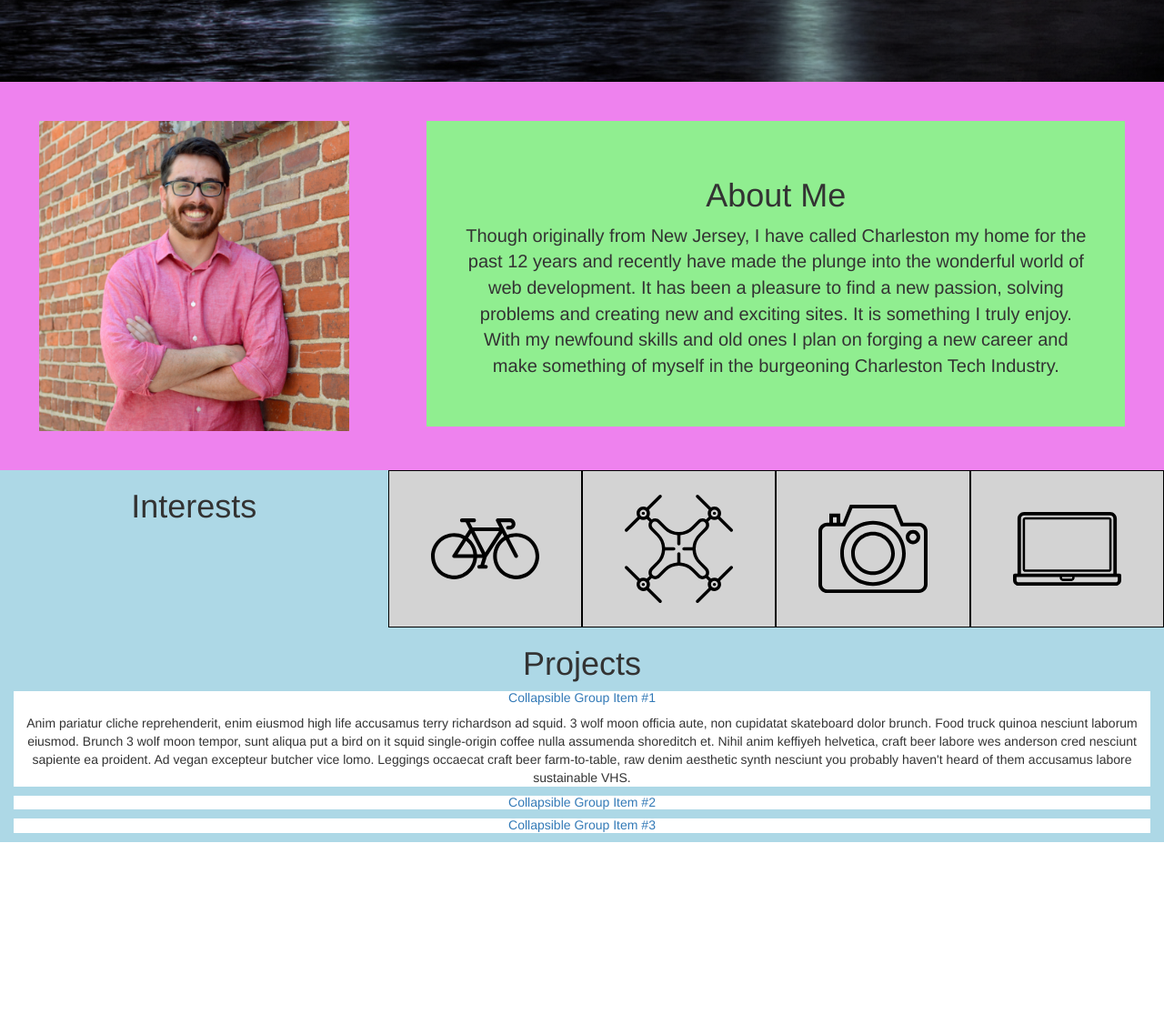
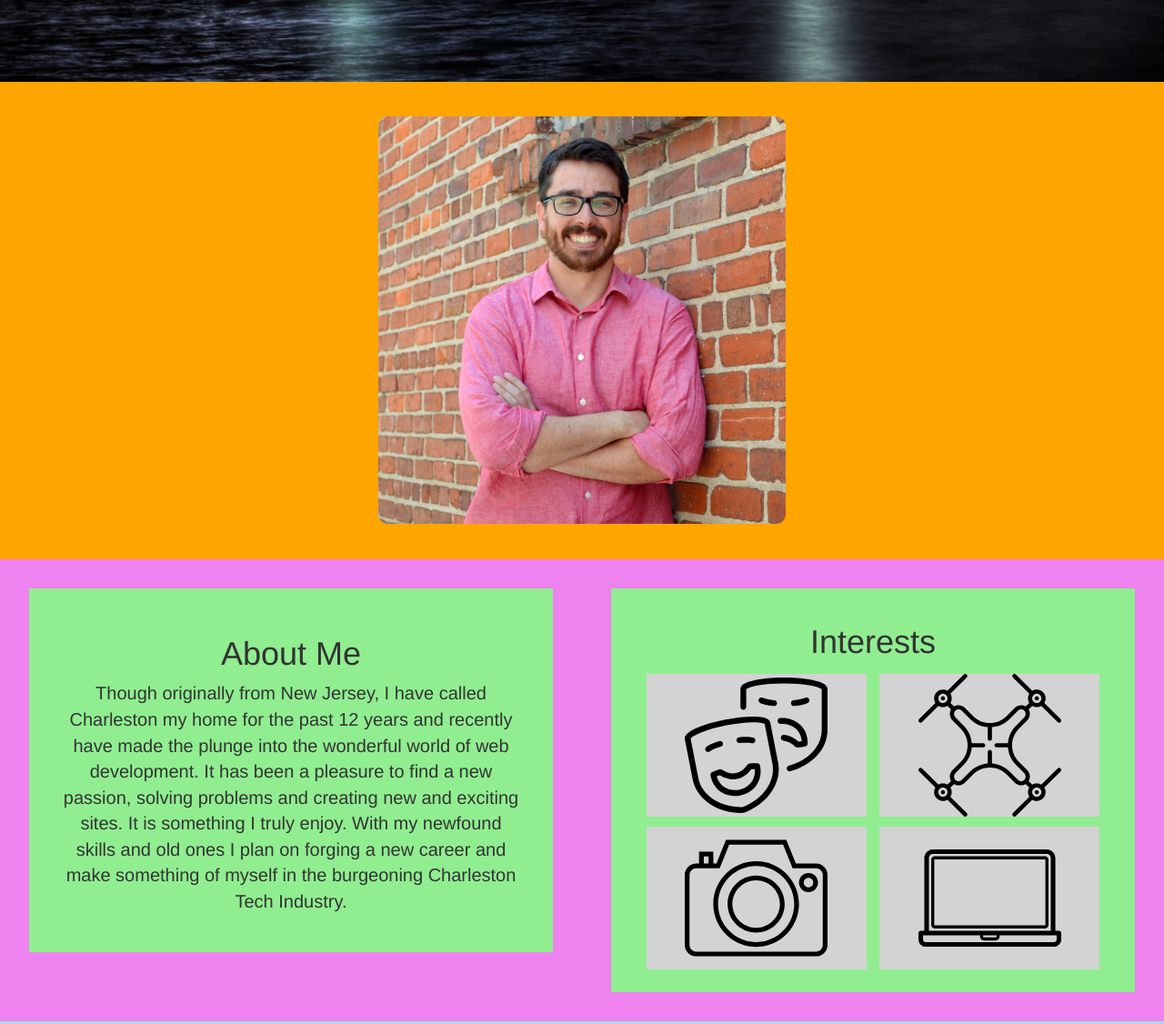
Before and after one commit to geomaas/geoport2, a website: page index.html in a window 1280 px wide. Shown: the part 760-1886 px from the top of the page at 91% size. Before the commit the page ends 1686 px from the top, so only its background shows below. Drawn offline with nearby package versions, Linux system fonts and the light colour scheme.

Commit message:
reorganized main page

```diff
--- a/index.html
+++ b/index.html
@@ -59,11 +59,11 @@
         <!-- start personal info section  -->
 
         <div class="col-xs-12 personal-info">
-            <div class="col-xs-12 col-md-4 geoff-pic">
+            <div class="col-xs-12 geoff-pic">
                 <img src="assets/geoffsquare.jpg" alt="Geoff Maas" />
 
             </div>
-            <div class="col-xs-12 col-md-8 geoff-info">
+            <div class="col-xs-12 col-md-6 geoff-info">
                 <div class="about-me" id="about-me">
                     <h1>About Me</h1>
                     <p>
@@ -74,8 +74,26 @@
 
             </div>
 
+            <div class="col-xs-12 col-md-6 interests">
+                <div class="hobby-container">
+                  <h1>Interests</h1>
+                    <div class="hobby" id="theatre">
+                        <a href="#"><img src="/assets/theatre.svg" alt="" /></a>
                     </div>
-        <div class="col-xs-12 interests">
+                    <div class="hobby" id="drone">
+                        <a href="#"><img src="/assets/drone.svg" alt="" /></a>
+                    </div>
+                    <div class="hobby" id="camera">
+                        <a href="#"><img src="/assets/photo-camera.svg" alt="" /></a>
+                    </div>
+                    <div class="hobby" id="laptop">
+                        <a href="#"><img src="/assets/laptop.svg" alt="" /></a>
+
+                    </div>
+                </div>
+            </div>
+        </div>
+        <!-- <div class="col-xs-12 interests">
             <div class="col-xs-12 col-md-4 hobby-title">
                 <h1>Interests</h1>
             </div>
@@ -106,7 +124,7 @@
                     </div>
                 </div>
             </div>
-        </div>
+        </div> -->
 
         <!-- End person info section -->
         <!-- Start project sample section -->
@@ -125,7 +143,9 @@
 
                     <div id="collapseOne" class="collapse in" role="tabpanel" aria-labelledby="headingOne">
                         <div class="card-block">
-      Anim pariatur cliche reprehenderit, enim eiusmod high life accusamus terry richardson ad squid. 3 wolf moon officia aute, non cupidatat skateboard dolor brunch. Food truck quinoa nesciunt laborum eiusmod. Brunch 3 wolf moon tempor, sunt aliqua put a bird on it squid single-origin coffee nulla assumenda shoreditch et. Nihil anim keffiyeh helvetica, craft beer labore wes anderson cred nesciunt sapiente ea proident. Ad vegan excepteur butcher vice lomo. Leggings occaecat craft beer farm-to-table, raw denim aesthetic synth nesciunt you probably haven't heard of them accusamus labore sustainable VHS.
+                            Anim pariatur cliche reprehenderit, enim eiusmod high life accusamus terry richardson ad squid. 3 wolf moon officia aute, non cupidatat skateboard dolor brunch. Food truck quinoa nesciunt laborum eiusmod. Brunch 3 wolf moon tempor, sunt aliqua put a bird
+                            on it squid single-origin coffee nulla assumenda shoreditch et. Nihil anim keffiyeh helvetica, craft beer labore wes anderson cred nesciunt sapiente ea proident. Ad vegan excepteur butcher vice lomo. Leggings occaecat craft
+                            beer farm-to-table, raw denim aesthetic synth nesciunt you probably haven't heard of them accusamus labore sustainable VHS.
                         </div>
                     </div>
                 </div>
@@ -139,7 +159,9 @@
                     </div>
                     <div id="collapseTwo" class="collapse" role="tabpanel" aria-labelledby="headingTwo">
                         <div class="card-block">
-      Anim pariatur cliche reprehenderit, enim eiusmod high life accusamus terry richardson ad squid. 3 wolf moon officia aute, non cupidatat skateboard dolor brunch. Food truck quinoa nesciunt laborum eiusmod. Brunch 3 wolf moon tempor, sunt aliqua put a bird on it squid single-origin coffee nulla assumenda shoreditch et. Nihil anim keffiyeh helvetica, craft beer labore wes anderson cred nesciunt sapiente ea proident. Ad vegan excepteur butcher vice lomo. Leggings occaecat craft beer farm-to-table, raw denim aesthetic synth nesciunt you probably haven't heard of them accusamus labore sustainable VHS.
+                            Anim pariatur cliche reprehenderit, enim eiusmod high life accusamus terry richardson ad squid. 3 wolf moon officia aute, non cupidatat skateboard dolor brunch. Food truck quinoa nesciunt laborum eiusmod. Brunch 3 wolf moon tempor, sunt aliqua put a bird
+                            on it squid single-origin coffee nulla assumenda shoreditch et. Nihil anim keffiyeh helvetica, craft beer labore wes anderson cred nesciunt sapiente ea proident. Ad vegan excepteur butcher vice lomo. Leggings occaecat craft
+                            beer farm-to-table, raw denim aesthetic synth nesciunt you probably haven't heard of them accusamus labore sustainable VHS.
                         </div>
                     </div>
                 </div>
@@ -153,7 +175,9 @@
                     </div>
                     <div id="collapseThree" class="collapse" role="tabpanel" aria-labelledby="headingThree">
                         <div class="card-block">
-      Anim pariatur cliche reprehenderit, enim eiusmod high life accusamus terry richardson ad squid. 3 wolf moon officia aute, non cupidatat skateboard dolor brunch. Food truck quinoa nesciunt laborum eiusmod. Brunch 3 wolf moon tempor, sunt aliqua put a bird on it squid single-origin coffee nulla assumenda shoreditch et. Nihil anim keffiyeh helvetica, craft beer labore wes anderson cred nesciunt sapiente ea proident. Ad vegan excepteur butcher vice lomo. Leggings occaecat craft beer farm-to-table, raw denim aesthetic synth nesciunt you probably haven't heard of them accusamus labore sustainable VHS.
+                            Anim pariatur cliche reprehenderit, enim eiusmod high life accusamus terry richardson ad squid. 3 wolf moon officia aute, non cupidatat skateboard dolor brunch. Food truck quinoa nesciunt laborum eiusmod. Brunch 3 wolf moon tempor, sunt aliqua put a bird
+                            on it squid single-origin coffee nulla assumenda shoreditch et. Nihil anim keffiyeh helvetica, craft beer labore wes anderson cred nesciunt sapiente ea proident. Ad vegan excepteur butcher vice lomo. Leggings occaecat craft
+                            beer farm-to-table, raw denim aesthetic synth nesciunt you probably haven't heard of them accusamus labore sustainable VHS.
                         </div>
                     </div>
                 </div>
--- a/styles.scss
+++ b/styles.scss
@@ -1,7 +1,6 @@
 body {
     padding-top: 50px;
 }
-
 .main-container {
     display: block;
     width: 100%;
@@ -64,52 +63,60 @@ body {
     margin-bottom: 5%;
     font-size: 2rem;
 }
+@media screen and (max-device-width: 767px) {
     .geoff-pic {
         height: 100%;
         margin: 0;
         padding: 0;
-    // background-color: orange;
+        background-color: orange;
         img {
-        max-width: 80%;
-        max-height: 80%;
+            max-width: 75%;
+            max-height: 75%;
             vertical-align: middle;
             margin: 10%;
+            border-radius: 100%;
+        }
+    }
+}
+@media screen and (min-device-width: 768px) {
+    .geoff-pic {
+        height: 100%;
+        margin: 0;
+        padding: 0;
+        background-color: orange;
+        img {
+            max-width: 35%;
+            max-height: 35%;
+            vertical-align: middle;
+            margin: 3%;
+            border-radius: 10px;
+        }
     }
 }
 .interests {
+    height: 100%;
     margin: 0;
     padding: 0;
-    width: 100%;
+    text-align: center;
+}
+.hobby-container {
+    background-color: lightgreen;
+    width: 90%;
+    margin: auto;
+    padding: 3%;
+    vertical-align: middle;
+    margin-top: 5%;
+    margin-bottom: 5%;
 }
 .hobby {
+    display: inline-block;
+    width: 45%;
     background-color: lightgray;
-    padding: 5%;
+    padding: 0;
+
+    margin: 1%;
     img {
-        max-width: 75%;
+        max-width: 65%;
+
     }
 }
-.hobby-bar {
-    padding: 0;
-}
-.hobby-title {
-    vertical-align: middle;
-    margin: auto;
-}
-.hobby-container {
-    background-color: lightgray;
-    border: 1px solid black;
-    padding: 2%;
-}
-// #laptop {
-//     &:hover {
-//
-//     }
-// }
-.card {
-    background-color: white;
-    margin: 0;
-    padding: 0;
-}
-.projects {
-  text-align: center;
-}
```
Also changed, not shown: public/index.html (+31 -7 lines), public/css/styles.css. Lines whose indentation alone changed are shown as unchanged.
